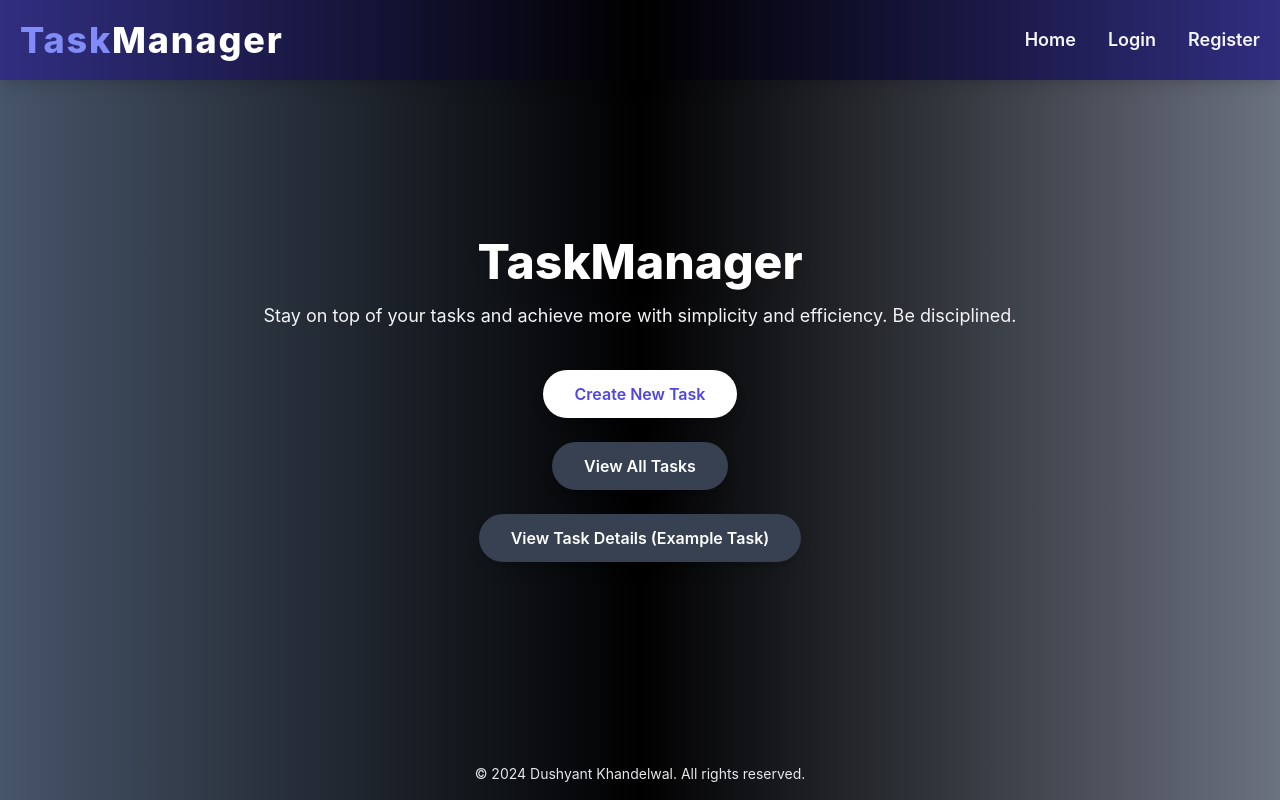
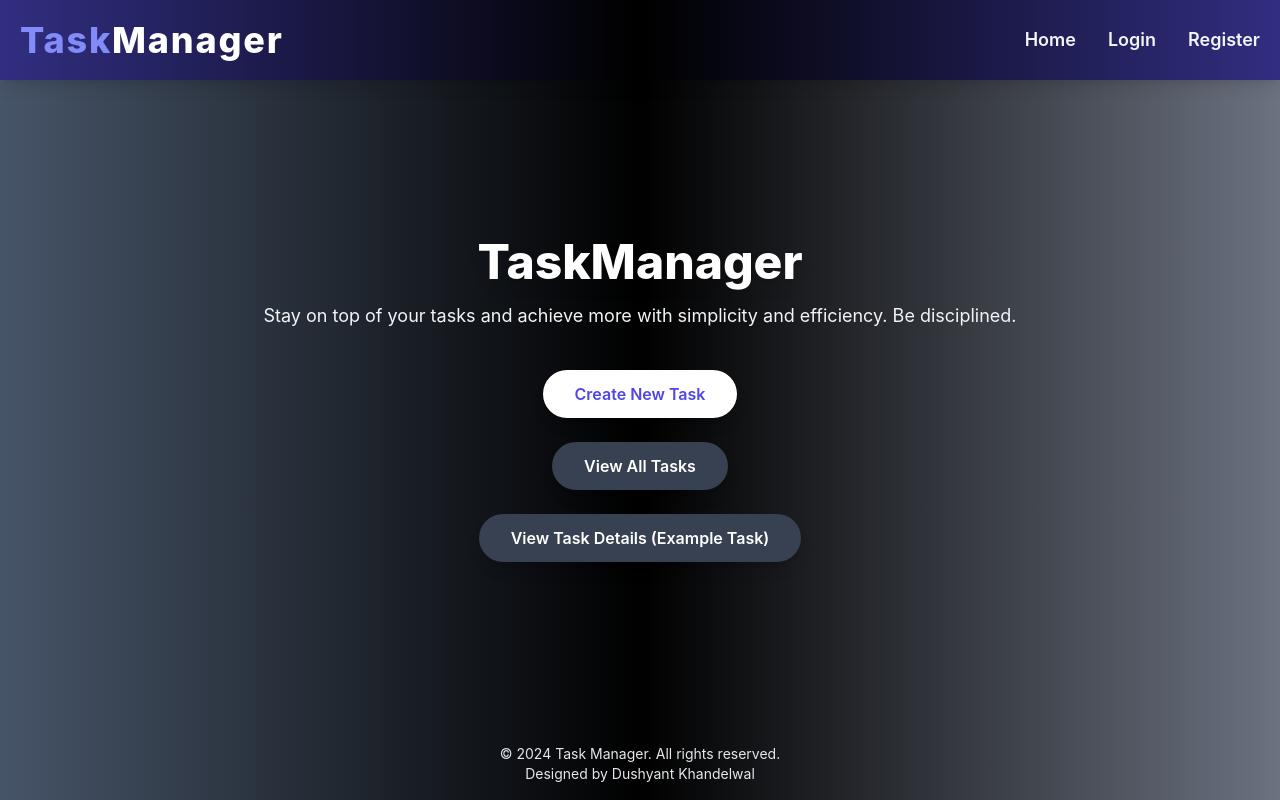
Before and after one commit to dushyant4665/TaskManager_App, a React (Create React App) app in the folder client/: page / in a window 1280 px wide. Built offline with nearby package versions, Linux system fonts and the light colour scheme.

Commit message:
Update home.js

```diff
--- a/client/src/components/Auth/home.js
+++ b/client/src/components/Auth/home.js
@@ -50,7 +50,8 @@ const Home=()=>{
       </div>
 
       <footer className="absolute bottom-4 text-center text-sm text-gray-200">
-        <p>© 2024 Dushyant Khandelwal. All rights reserved.</p>
+        <p>© 2024 Task Manager. All rights reserved.</p>
+             <p>Designed by Dushyant Khandelwal</p>
       </footer>
     </div>
   );
```
